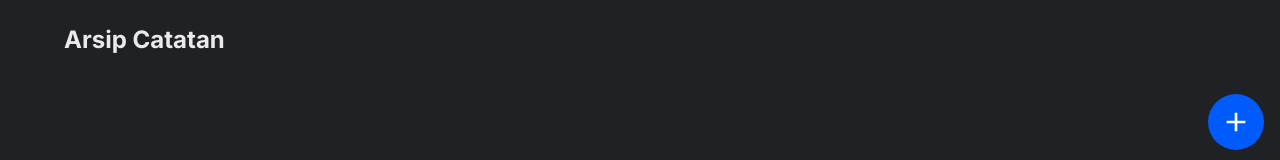
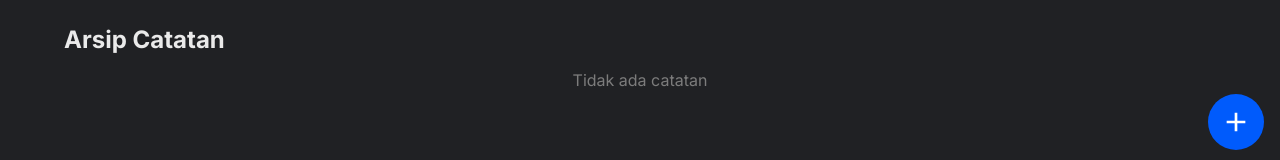
Before and after one commit to agreytosira/noteplus, a React (Vite) app: page / in a window 1280 px wide. Shown: the part 634-794 px from the top of the page. Built offline with nearby package versions, Linux system fonts and the light colour scheme.

Commit message:
feat: finishing delete function

```diff
--- a/src/components/NoteApp.jsx
+++ b/src/components/NoteApp.jsx
@@ -17,6 +17,7 @@ export class NoteApp extends Component {
         this.openModalHandler = this.openModalHandler.bind(this);
         this.onAddNoteHandler = this.onAddNoteHandler.bind(this);
         this.toggleArchivedHandler = this.toggleArchivedHandler.bind(this);
+        this.onDeleteHandler = this.onDeleteHandler.bind(this);
     }
 
     openModalHandler() {
@@ -42,10 +43,15 @@ export class NoteApp extends Component {
         });
     }
 
-    toggleArchivedHandler(noteId) {
+    onDeleteHandler(id) {
+        const notes = this.state.notes.filter((note) => note.id !== id);
+        this.setState({ notes });
+    }
+
+    toggleArchivedHandler(id) {
         this.setState((prevState) => {
             const updatedNotes = prevState.notes.map((note) => {
-                if (note.id === noteId) {
+                if (note.id === id) {
                     return {
                         ...note,
                         archived: !note.archived
@@ -64,7 +70,7 @@ export class NoteApp extends Component {
         return (
             <>
                 <Header />
-                <NoteContainer notes={this.state.notes} toggleArchived={this.toggleArchivedHandler} />
+                <NoteContainer notes={this.state.notes} toggleArchived={this.toggleArchivedHandler} onDelete={this.onDeleteHandler} />
                 <FloatingButton handler={this.openModalHandler} />
                 {this.state.isModalOpen && <NoteAddModal addNote={this.onAddNoteHandler} closeHandler={this.openModalHandler} />}
             </>
--- a/src/components/NoteContainer.jsx
+++ b/src/components/NoteContainer.jsx
@@ -1,17 +1,17 @@
 import React from 'react';
 import NoteList from './NoteList';
 
-function NoteContainer({ notes, toggleArchived }) {
+function NoteContainer({ notes, toggleArchived, onDelete }) {
     return (
         <>
             <main className='note'>
                 <section className='note__container container'>
                     <h2>Catatan Aktif</h2>
-                    <NoteList notes={notes} toggleArchived={toggleArchived} />
+                    <NoteList notes={notes} toggleArchived={toggleArchived} onDelete={onDelete} />
                 </section>
                 <section className='note__container container'>
                     <h2>Arsip Catatan</h2>
-                    <NoteList notes={notes} showArchived={true} toggleArchived={toggleArchived} />
+                    <NoteList notes={notes} showArchived={true} toggleArchived={toggleArchived} onDelete={onDelete} />
                 </section>
             </main>
         </>
--- a/src/components/NoteItem.jsx
+++ b/src/components/NoteItem.jsx
@@ -1,7 +1,7 @@
 import React from 'react';
 import showFormattedDate from '../utils/format';
 
-function NoteItem({ id, title, body, createdAt, toggleArchived }) {
+function NoteItem({ id, title, body, createdAt, toggleArchived, onDelete }) {
     return (
         <div className='note-item' id={id}>
             <div className='note-item__body'>
@@ -10,7 +10,7 @@ function NoteItem({ id, title, body, createdAt, toggleArchived }) {
                 <p className='note-item__content'>{body}</p>
             </div>
             <div className='note-item__action'>
-                <button>Hapus</button>
+                <button onClick={() => onDelete(id)}>Hapus</button>
                 <button onClick={() => toggleArchived(id)}>Arsipkan</button>
             </div>
         </div>
--- a/src/components/NoteList.jsx
+++ b/src/components/NoteList.jsx
@@ -5,16 +5,10 @@ function filterNotesByArchived(notes, showArchived) {
     return showArchived ? notes.filter((note) => note.archived) : notes.filter((note) => !note.archived);
 }
 
-function NoteList({ notes, showArchived, toggleArchived }) {
+function NoteList({ notes, showArchived, toggleArchived, onDelete }) {
     const filteredNotes = filterNotesByArchived(notes, showArchived);
 
-    return (
-        <div className='note-list'>
-            {filteredNotes.map((note) => (
-                <NoteItem {...note} key={note.id} id={note.id} toggleArchived={toggleArchived} />
-            ))}
-        </div>
-    );
+    return <div className='note-list'>{filteredNotes.length > 0 ? filteredNotes.map((note) => <NoteItem {...note} key={note.id} id={note.id} toggleArchived={toggleArchived} onDelete={onDelete} />) : <p className='message-empty'>Tidak ada catatan</p>}</div>;
 }
 
 export default NoteList;
--- a/src/styles/global.scss
+++ b/src/styles/global.scss
@@ -245,4 +245,10 @@ textarea {
     }
 }
 
+.message-empty {
+    grid-column: span 4;
+    text-align: center;
+    color: $grey;
+}
+
 @import './responsive';
```
